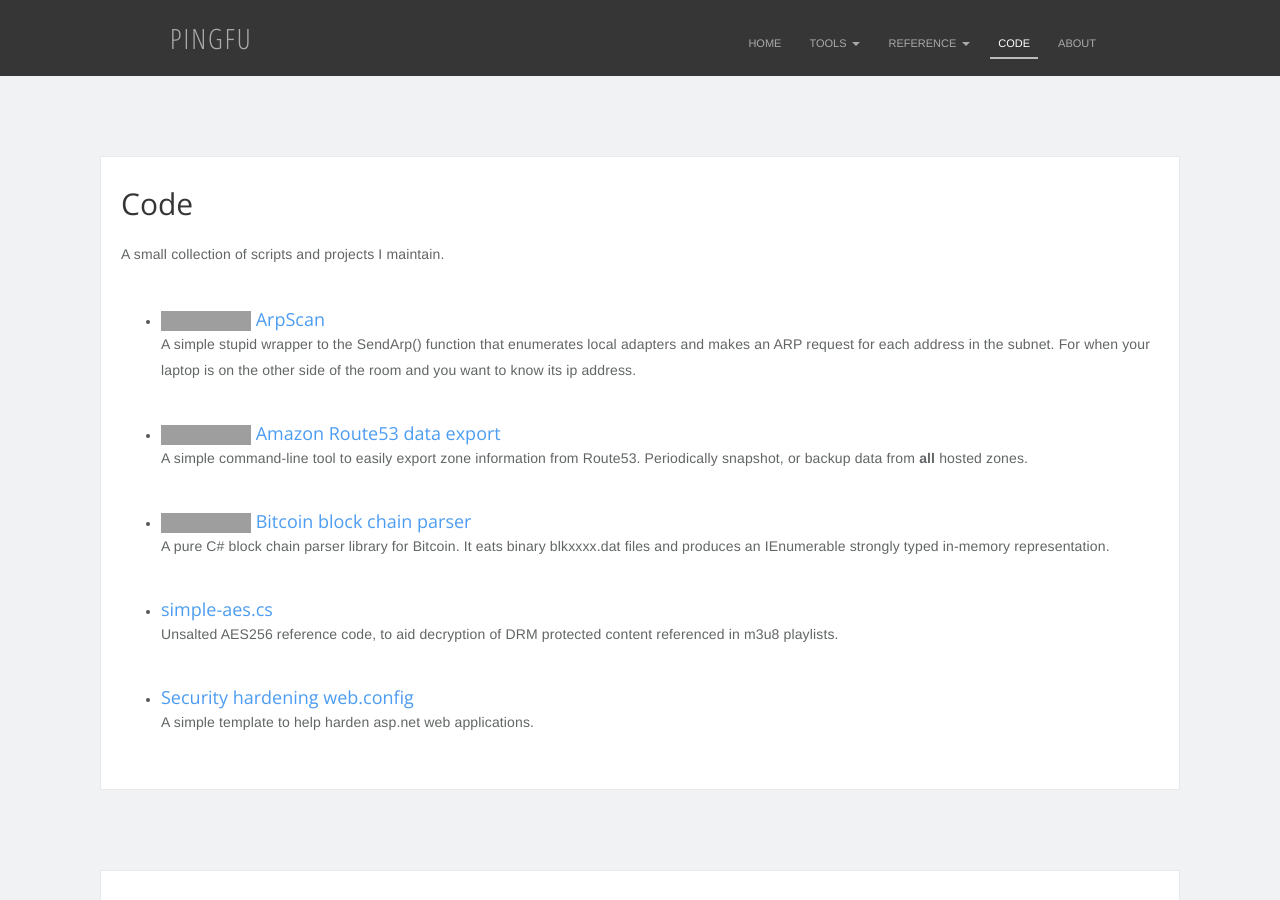
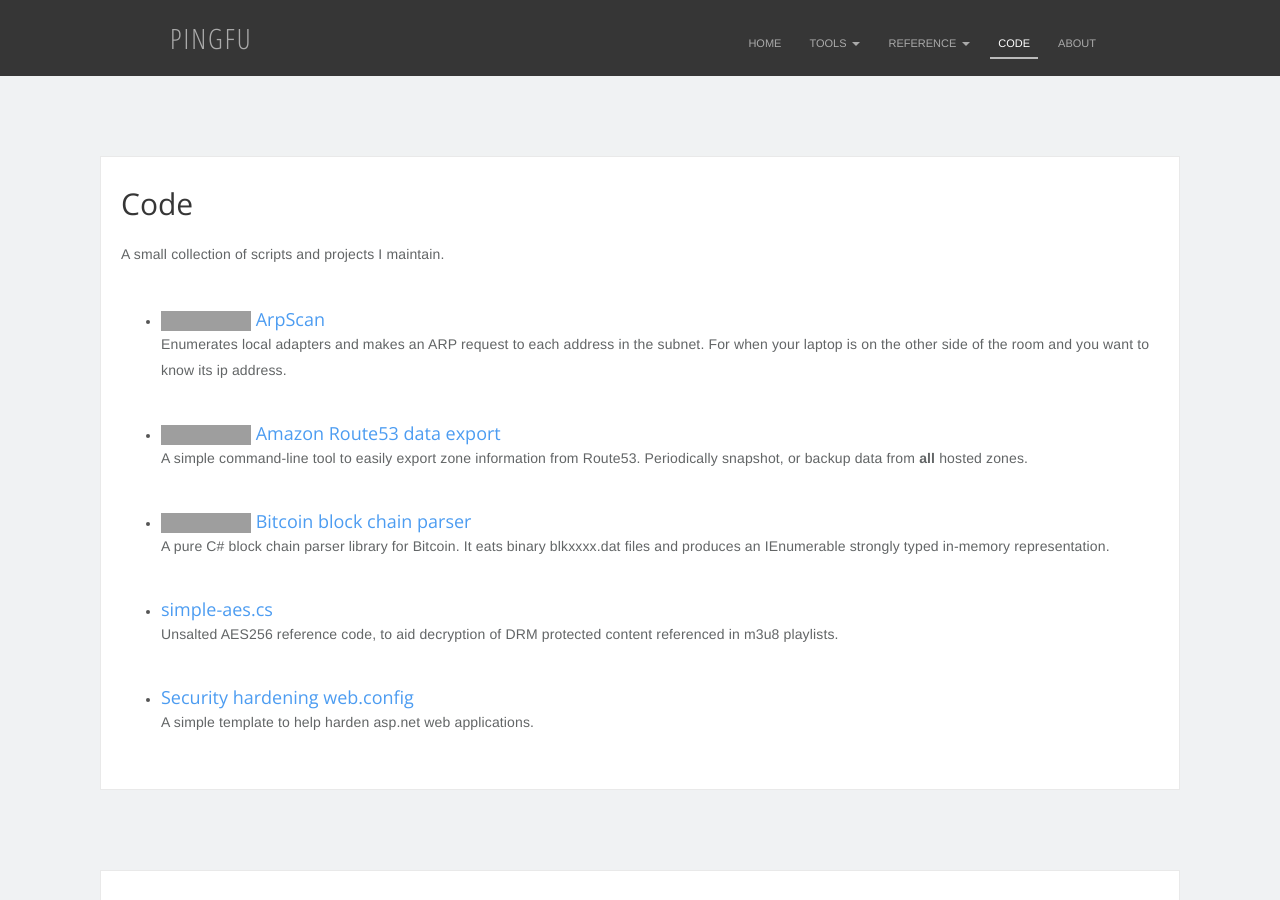
Before and after one commit to pingfu/pingfu.github.io, a Jekyll site: the page built from code.md, in a window 1280 px wide and 900 px high. Built offline with Jekyll 4.4.1, drawn with Linux system fonts in a browser that asks for light colours; nearby versions of some CDN libraries; grey boxes are pictures that could not be loaded.

Commit message:
update description

```diff
--- a/_includes/sections/code-projects.md
+++ b/_includes/sections/code-projects.md
@@ -3,7 +3,7 @@
 A small collection of scripts and projects I maintain.
 
 * ## [![Build Status](https://ci.appveyor.com/api/projects/status/github/Pingfu/arpscan?branch=master&svg=true)](https://ci.appveyor.com/project/Pingfu/arpscan) [ArpScan](https://github.com/pingfu/arpscan)
- A simple stupid wrapper to the SendArp() function that enumerates local adapters and makes an ARP request for each address in the subnet. For when your laptop is on the other side of the room and you want to know its ip address.
+ Enumerates local adapters and makes an ARP request to each address in the subnet. For when your laptop is on the other side of the room and you want to know its ip address.
 
 * ## [![Build Status](https://ci.appveyor.com/api/projects/status/github/Pingfu/r53export?branch=master&svg=true)](https://ci.appveyor.com/project/Pingfu/r53export) [Amazon Route53 data export](https://github.com/pingfu/r53export/)
   A simple command-line tool to easily export zone information from Route53. Periodically snapshot, or backup data from <strong>all</strong> hosted zones.
```
